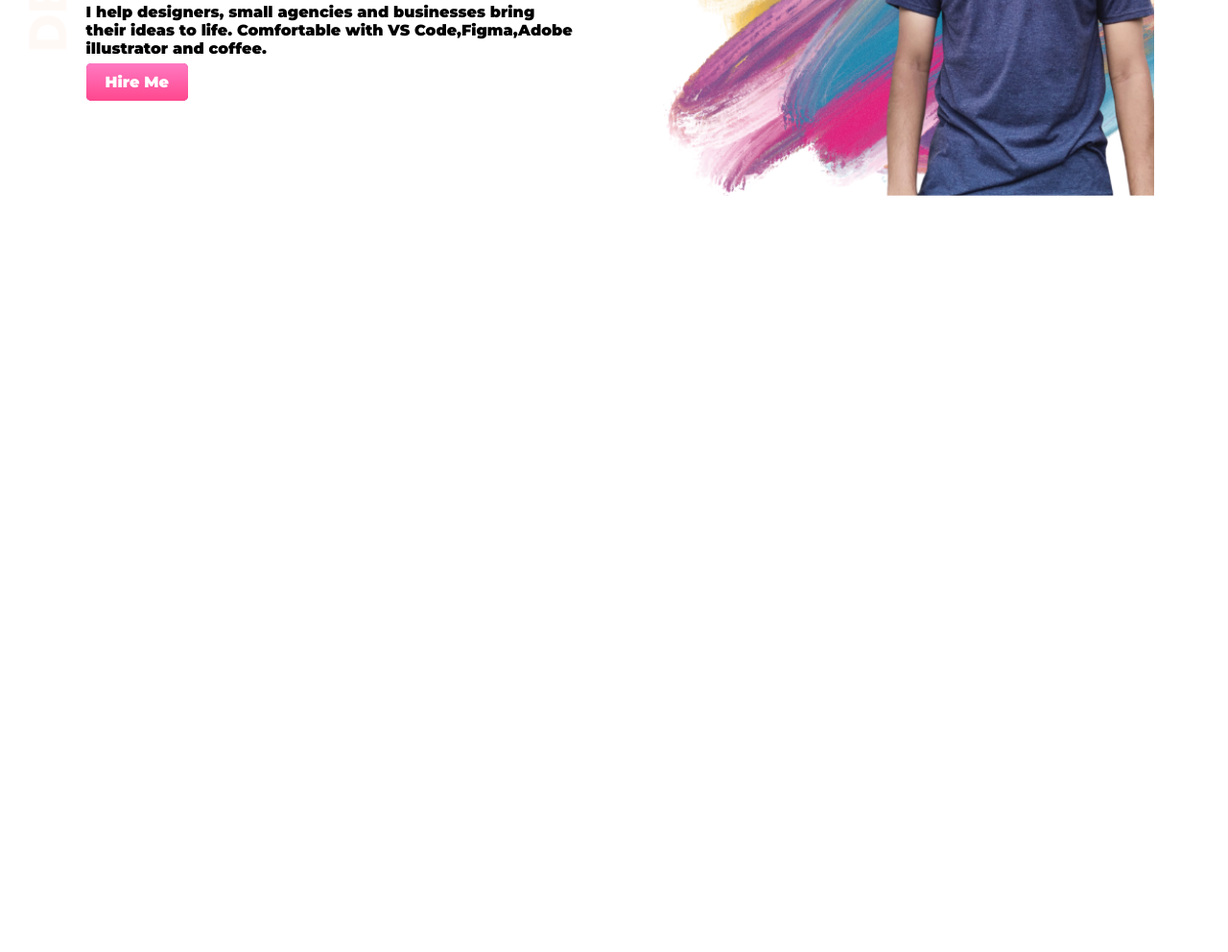
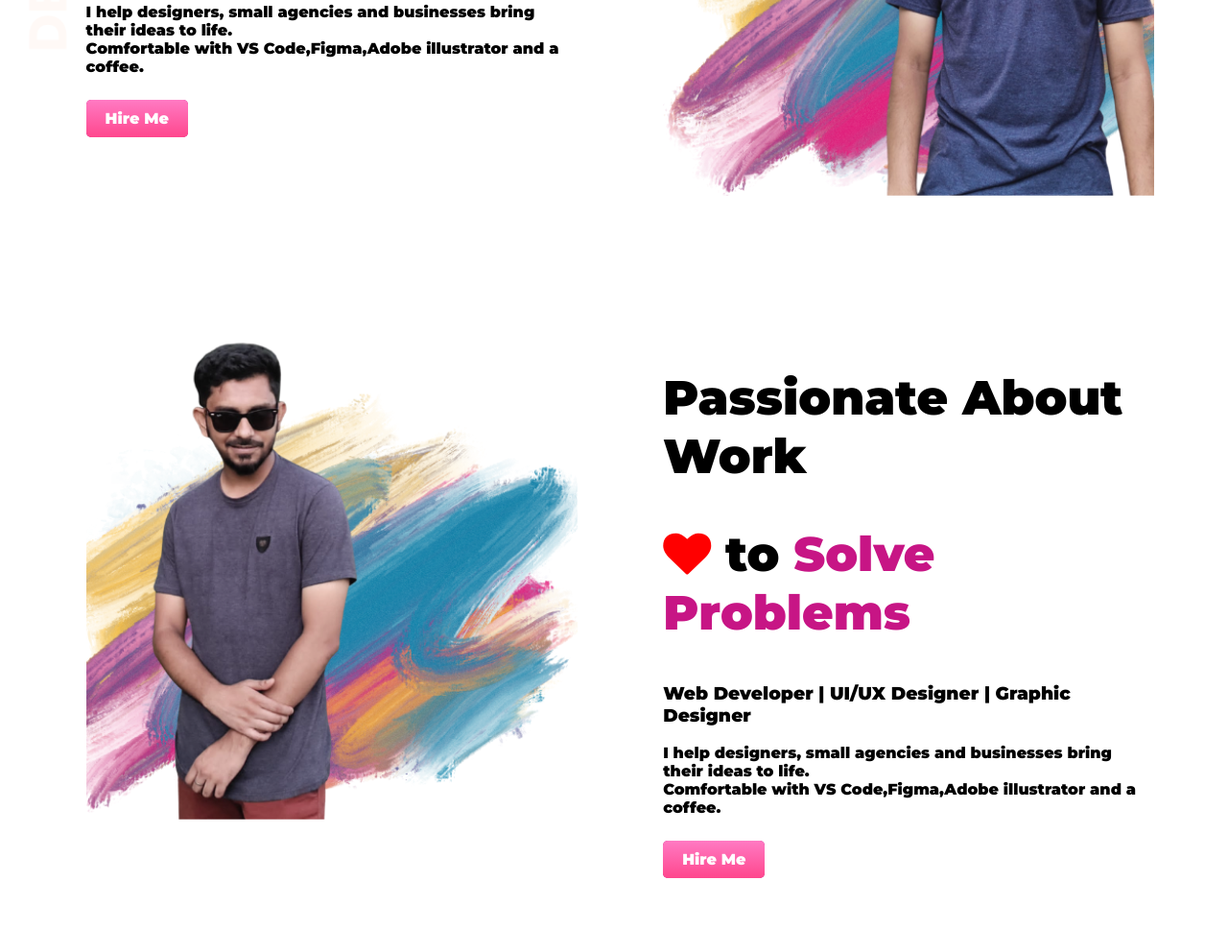
Before and after one commit to MusaedSajan/Web-Portfolio, a plain HTML site: page index.html in a window 1280 px wide. Shown: the part 308-1300 px from the top of the page at 96% size. Before the commit the page ends 800 px from the top, so only its background shows below. Drawn offline with Linux system fonts and the light colour scheme.

Commit message:
secend part added

```diff
--- a/index.html
+++ b/index.html
@@ -11,7 +11,7 @@
     <link href="https://fonts.googleapis.com/css2?family=Montserrat:wght@900&display=swap" rel="stylesheet">
 
     <link rel="stylesheet" href="style.css">
-
+    <link rel="stylesheet" href="https://cdnjs.cloudflare.com/ajax/libs/font-awesome/4.7.0/css/font-awesome.min.css">
 </head>
 <body>
     <section class="top-banner">
@@ -21,8 +21,8 @@
 
             <h1>I'm <span class="name-highlight">Musaed Sajon</span></h1>
             <h3> Web Developer | UI/UX Designer | Graphic Designer </h3>
-            <p> I help designers, small agencies and businesses bring their ideas to life. Comfortable with VS Code,Figma,Adobe illustrator and coffee.</p>
-
+            <p> I help designers, small agencies and businesses bring their ideas to life. <br> Comfortable with VS Code,Figma,Adobe illustrator and a coffee.</p>
+            <br>
             <a class="hire-button" target="_blank" href="https://www.linkedin.com/in/
             musaed-musrur-sajan-5587031a9/">Hire Me</a>
 
@@ -37,5 +37,26 @@
 
     </section>
 
+    <section class="sec-banner">
+
+        <div class="half-width">
+            <img src="images/profile2.png" alt="">
+
+        </div>
+        <div class="half-width">
+            <h1>Passionate About Work</h1>
+
+            <h1> <i class="fa fa-heart" style="font-size:50px;color:red"></i> to
+                <span class="name-highlight">Solve Problems </span></h1>
+            <h3> Web Developer | UI/UX Designer | Graphic Designer </h3>
+            <p> I help designers, small agencies and businesses bring their ideas to life. <br> Comfortable with VS Code,Figma,Adobe illustrator and a coffee.</p>
+            <br>
+            <a class="hire-button" target="_blank" href="https://www.linkedin.com/in/
+            musaed-musrur-sajan-5587031a9/">Hire Me</a>
+
+        </div>
+
+
+    </section>
 </body>
 </html>
--- a/style.css
+++ b/style.css
@@ -24,6 +24,7 @@ h1{
 }
 section{
     height: 500px;
+    padding-bottom: 150px;
 }
 
 .hire-button{
@@ -34,3 +35,6 @@ section{
     border-radius: 5px;
     color: white;
 }
+.love-icon{
+    style="font-size:36px;color:red"
+}
```
